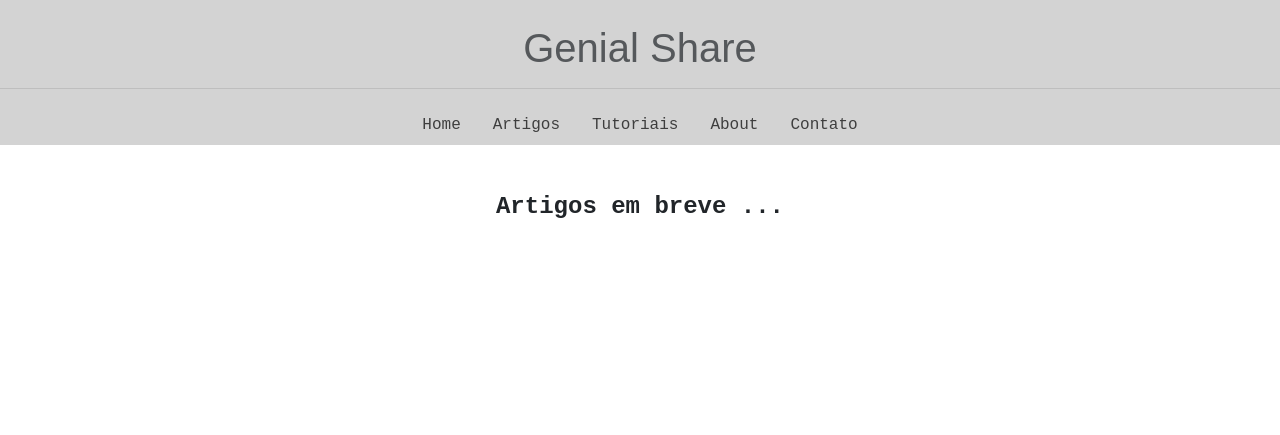
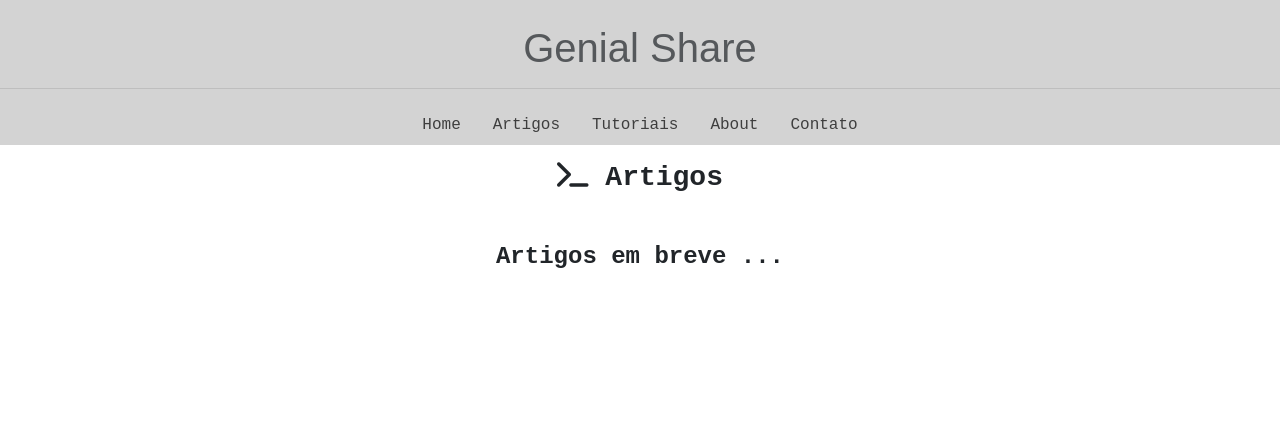
Before and after one commit to fabriciocovalesci/genialshare, a Django app: page /artigos/ in a window 1280 px wide. Shown: the top 435 px of the page. Run offline with Django 3.2, Linux system fonts and the light colour scheme; parts of the project's set-up code (start-up, migrations or seed data) failed here and were passed over; some libraries are stand-ins or nearby versions; some web fonts are replaced.

Commit message:
editado html

```diff
--- a/templates/artigos.html
+++ b/templates/artigos.html
@@ -3,6 +3,8 @@
 
 {% block content %}
 
+<h3 class="texto mt-3"><i class="fa fa-terminal" aria-hidden="true"></i>
+    &nbsp;Artigos</h3>
 <h4 class="texto mt-5">Artigos em breve ...</h4>
 
 
--- a/templates/tutoriais.html
+++ b/templates/tutoriais.html
@@ -3,6 +3,8 @@
 
 {% block content %}
 
+<h3 class="texto mt-3"><i class="fa fa-terminal" aria-hidden="true"></i>
+    &nbsp;Tutoriais</h3>
 <h4 class="texto mt-5">Tutoriais em breve ...</h4>
 
 
```
